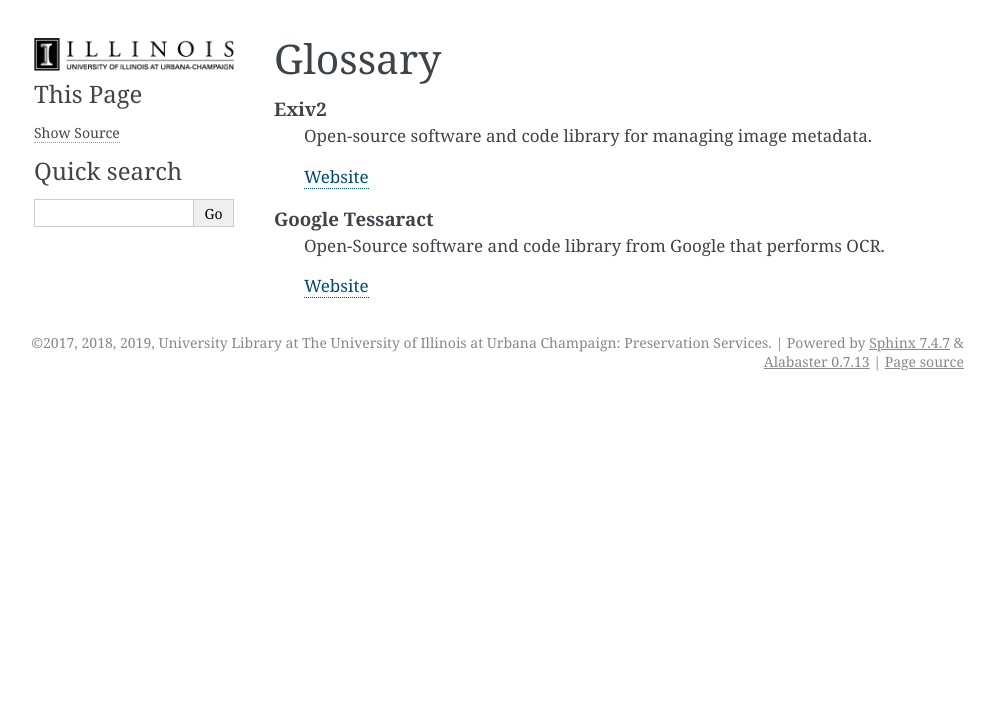
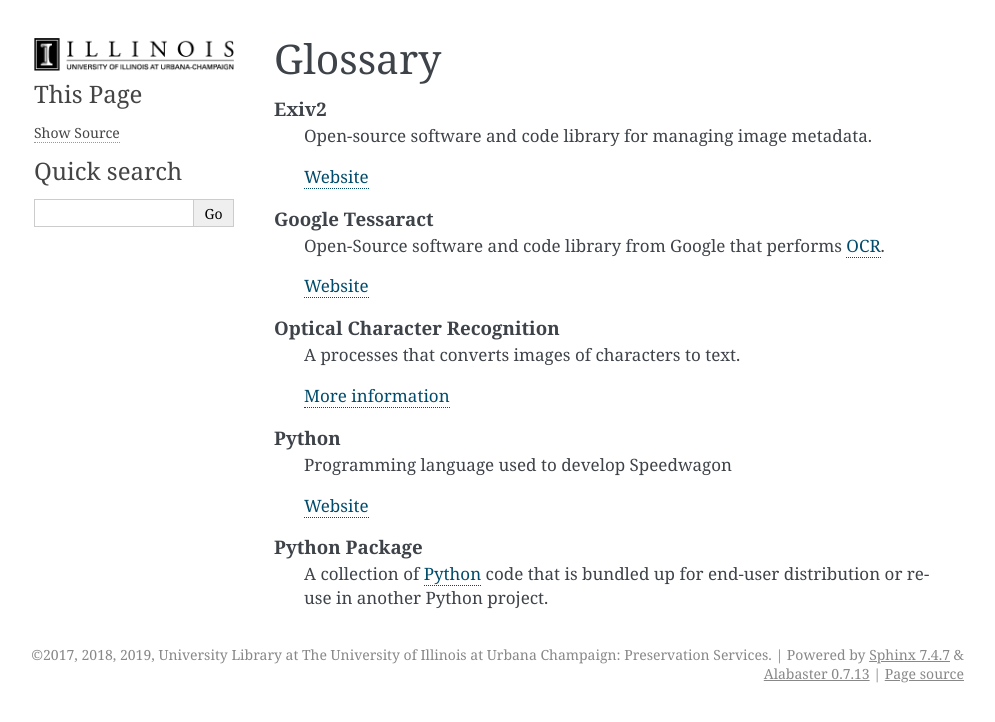
Before and after one commit to UIUCLibrary/Speedwagon, a Sphinx documentation site: the page built from docs/source/glossary.rst, in a window 1280 px wide. Shown: the top 722 px of the page, without its empty margins (146-1141 px from the left). Built offline with Sphinx 7.4.7, drawn with Linux system fonts in a browser that asks for light colours.

Commit message:
add term Python package

```diff
--- a/docs/source/glossary.rst
+++ b/docs/source/glossary.rst
@@ -10,6 +10,20 @@
         `Website <https://www.exiv2.org/>`_
 
     Google Tessaract
-        Open-Source software and code library from Google that performs OCR.
+        Open-Source software and code library from Google that performs :term:`OCR <Optical Character Recognition>`.
 
         `Website <https://opensource.google.com/projects/tesseract>`_
+
+    Optical Character Recognition
+        A processes that converts images of characters to text.
+
+        `More information <https://en.wikipedia.org/wiki/Optical_character_recognition>`_
+
+    Python
+        Programming language used to develop Speedwagon
+
+        `Website <https://www.python.org/>`_
+
+    Python Package
+        A collection of :term:`Python` code that is bundled up for end-user
+        distribution or reuse in another Python project.
```
Also changed, not shown: docs/source/getting_started.rst (+7 -6 lines).
